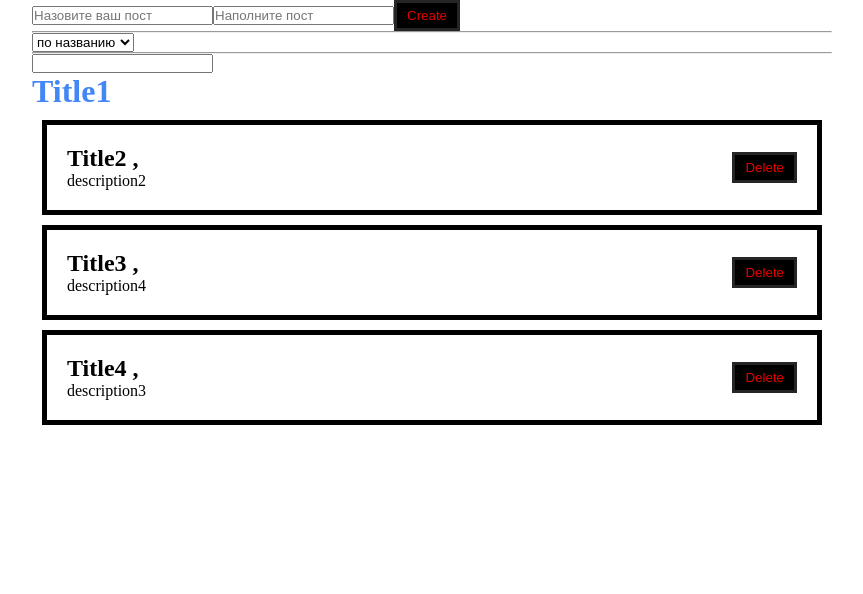
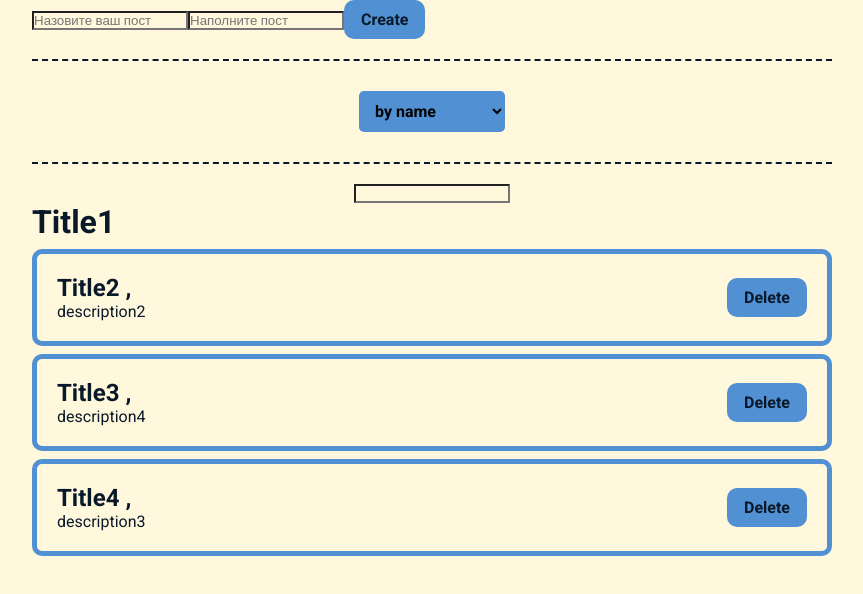
Before and after one commit to uilana/myappReact, a React (Create React App) app: page / in a window 1280 px wide. Shown: the top 594 px of the page, without its empty margins (208-1071 px from the left). Built offline with nearby package versions, Linux system fonts and the light colour scheme; a web font is replaced by a local one.

Commit message:
styles for button,select and posts

```diff
--- a/package.json
+++ b/package.json
@@ -3,6 +3,10 @@
   "version": "0.1.0",
   "private": true,
   "dependencies": {
+    "@emotion/react": "^11.11.0",
+    "@emotion/styled": "^11.11.0",
+    "@fontsource/roboto": "^5.0.1",
+    "@mui/material": "^5.13.3",
     "@testing-library/jest-dom": "^5.16.5",
     "@testing-library/react": "^13.4.0",
     "@testing-library/user-event": "^13.5.0",
--- a/src/App.js
+++ b/src/App.js
@@ -35,34 +35,27 @@ function App() {
     return sortPosts.filter((post) => post.title.toLowerCase().includes(search.toLowerCase()));
   }, [search,sortPosts]);
 
+
   return (
     <div className="App">
-      {/* <Counter />
-      <Counter />
-      <input
-        className="text"
-        value={value}
-        onChange={(event) => {
-          console.log(event);
-          return setValue(event.target.value);
-        }}
-      />
-      <h1>{value}</h1> */}
       <AddNewPost create={createPost} />
       <hr></hr>
       <MySelect
         options={[
-          { value: "title", name: "по названию" },
-          { value: "description", name: "по описанию" },
+          { value: "title", name: "by name" },
+          { value: "description", name: "by description" },
         ]}
         onChange={sortPosts}
         value={select}
       ></MySelect>
       <hr></hr>
+      <div style={{ 'text-align': 'center'}}>
       <MyInput
         value={search}
         onChange={(event) => setSearch(event.target.value)}
       ></MyInput>
+      </div>
+
       {posts.length ? (
         <PostList remove={removePost} posts={searchPosts} title={"Title1"} />
       ) : (
--- a/src/components/PostList.jsx
+++ b/src/components/PostList.jsx
@@ -3,7 +3,7 @@ import PostItem from './PostItem'
 export const PostList = (props) => {
   return (
     <div>
-        <h1 style={{ color: "#4287f5"}}>{props.title}</h1>
+        <h1 >{props.title}</h1>
         {props.posts.map((post)=> (<PostItem key={post.id} post={post} remove={props.remove}    />))}
     </div>
   )
--- a/src/components/UI/Button/MyButton.jsx
+++ b/src/components/UI/Button/MyButton.jsx
@@ -1,5 +1,6 @@
 import React from "react";
 import classes from "./MyButton.module.css"
+import '@fontsource/roboto/300.css';
 const MyButton = (props) => {
   return (<button  className={classes.mainButton} {...props}>{props.children}</button>)
 };
--- a/src/components/UI/Button/MyButton.module.css
+++ b/src/components/UI/Button/MyButton.module.css
@@ -1,7 +1,16 @@
+
 .mainButton{
-    padding: 5px 10px;
-    color: rgb(230, 0, 0);
-    background: rgb(0, 0, 0);
-    border: 3px solid rgb(37, 37, 37);
+    font-family: 'Roboto', sans-serif;
+    font-size:medium;
+    font-weight: bold;
+    padding: 10px 17px;
+    color: #0a1929;
+    background: #5090d3;
+    border: none;
+    /* border: 3px solid #1e4976; */
+    border-radius: 10px;
     cursor: pointer;
 }
+.mainButton:hover{
+    background: #2b5a8d;
+}
--- a/src/components/UI/Input/MyInput.jsx
+++ b/src/components/UI/Input/MyInput.jsx
@@ -1,8 +1,12 @@
 import React from "react";
 import classes from "./MyInput.modules.css";
+import '@fontsource/roboto/300.css';
+import '@fontsource/roboto/400.css';
+import '@fontsource/roboto/500.css';
+import '@fontsource/roboto/700.css';
 const MyInput = (props) => {
-  console.log(props);
-  return <input type="text"  className={classes.mainInput} {...props}></input>;
+  // console.log(props);
+  return (<input className={classes.mainInput} type="text"   {...props}></input>)
 };
 
 export default MyInput;
--- a/src/components/UI/Input/MyInput.modules.css
+++ b/src/components/UI/Input/MyInput.modules.css
@@ -1,4 +1,13 @@
-.MainInput {
-  padding: 50px 100px;
+.mainInput {
+  font-family: "Roboto", sans-serif;
+  font-size: medium;
+  font-weight: normal;
+  font: inherit;
+  width: 20%;
+  margin: 8px 0;
+  box-sizing: border-box;
+
+  padding: 11px 12px;
   border: 3px solid rgb(66, 135, 245);
+  background: rgba(7, 38, 88, 0.623);
 }
--- a/src/components/UI/Select/MySelect.jsx
+++ b/src/components/UI/Select/MySelect.jsx
@@ -1,14 +1,32 @@
-import React from 'react'
+import React from "react";
+import classes from "./MySelect.module.css";
+import '@fontsource/roboto/300.css';
+import '@fontsource/roboto/400.css';
+import '@fontsource/roboto/500.css';
+import '@fontsource/roboto/700.css';
+const MySelect = ({ options, onChange, value }) => {
+  return (
+    <div  className={classes.select__box}>
+      <select
+        className={classes.mainSelect}
+        onChange={(event) => onChange(event.target.value)}
+        value={value}
+      >
+        <option className={classes.mainOption} disabled value="value1">
+          sort
+        </option>
+        {options.map((option) => (
+          <option
+            className={classes.mainOption}
+            key={option.value}
+            value={option.value}
+          >
+            {option.name}
+          </option>
+        ))}
+      </select>
+    </div>
+  );
+};
 
-const MySelect = ({options, onChange,value}) => {
-  return (
-  <select  onChange={(event)=> onChange(event.target.value)} value={value}>
-    <option disabled value="value1">sort</option>
-    {options.map(option =>
-     <option key={option.value} value={option.value}>{option.name}</option>
-    )}
-  </select>
-  )
-}
-
-export default MySelect
+export default MySelect;
--- a/src/components/UI/Select/MySelect.module.css
+++ b/src/components/UI/Select/MySelect.module.css
@@ -0,0 +1,22 @@
+.select__box{
+    box-sizing: border-box;
+    text-align: center;
+
+}
+.mainSelect{
+    font-family: 'Roboto', sans-serif;
+    font-size:medium;
+    font-weight: bold;
+    border: none;
+    background: #5090d3;
+    /* color: #2b5a8d; */
+    border-radius: 5px;
+    margin: 10px 12px;
+    padding: 10px 12px;
+
+}
+.mainOption{
+    font-family: 'Roboto', sans-serif;
+    font-size:medium;
+    font-weight: bold;
+}
--- a/src/styles/App.css
+++ b/src/styles/App.css
@@ -1,23 +1,57 @@
-*{
+* {
   box-sizing: border-box;
   margin: 0;
   padding: 0;
+  background: cornsilk;
+
 }
-#root{
+#root {
   display: flex;
   justify-content: center;
 }
-.App{
+.App {
   width: 800px;
-
 }
-.post{
+.post {
+    align-items:justify;
   display: flex;
   padding: 20px;
-    border: 5px solid rgb(0, 0, 0);
-    margin-top: 10px;
-    margin-left: 10px;
-    margin-right: 10px;
+  border: 5px solid #5090d3;
+  border-radius: 10px;
+  margin-top: 1%;
+/* max-width:90%; */
   align-items: center;
   justify-content: space-between;
 }
+.description {
+  font-family: "Roboto", sans-serif;
+  /* font-size:; */
+  font-weight: normal;
+  color: #0a1929;
+  display: block;
+}
+
+hr {
+  margin: 20px 0;
+  padding: 0;
+  height: 0;
+  border: none;
+  border-top: 2px dashed #0a1929;
+}
+h1 {
+  font-family: "Roboto", sans-serif;
+  /* font-size:; */
+  font-weight: bold;
+  color: #0a1929;
+}
+h2 {
+  font-family: "Roboto", sans-serif;
+  /* font-size:; */
+  font-weight: bold;
+  color: #0a1929;
+}
+input {
+  font-family: "Roboto", sans-serif;
+  font-weight: normal;
+  color: #0a1929;
+}
```
Also changed, not shown: 1 other file (tests, documents, lock files or other folders). Lines whose indentation alone changed are shown as unchanged.
